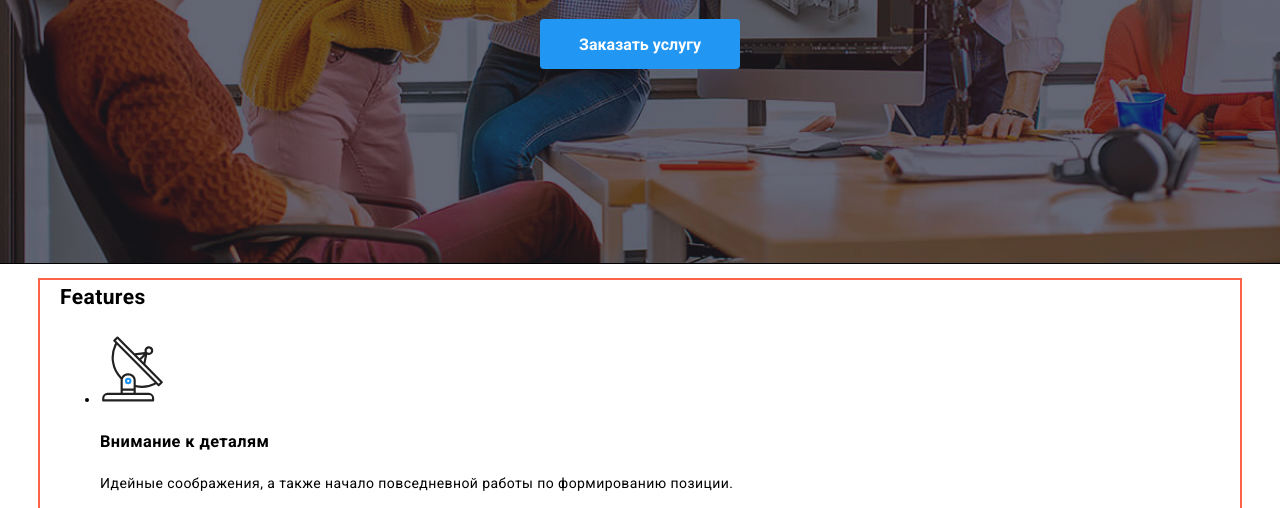
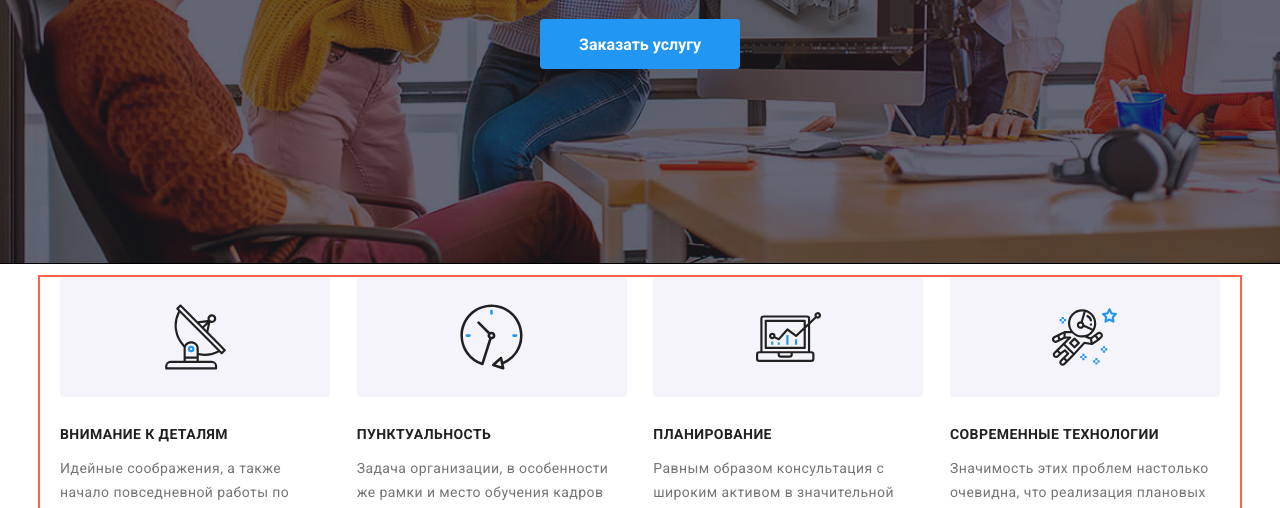
Before and after one commit to AnetM/goit-markup-hw-07, a plain HTML site: page index.html in a window 1280 px wide. Shown: the part 417-925 px from the top of the page. Drawn offline with nearby package versions, Linux system fonts and the light colour scheme.

Commit message:
advantages section refactured

```diff
--- a/index.html
+++ b/index.html
@@ -159,7 +159,7 @@
         <div class="container features">
           <h2 class="section-title visually-hidden">Features</h2>
           <ul class="feature-list">
-            <li class="">
+            <li class="feature-list_item">
               <div class="list-item">
                 <svg class="icon" width="65" height="70">
                   <use href="./img/symbol-defs.svg#icon-antenna"></use>
@@ -171,7 +171,7 @@
                 формированию позиции.
               </p>
             </li>
-            <li class="">
+            <li class="feature-list_item">
               <div class="list-item">
                 <svg class="icon" width="65" height="70">
                   <use href="./img/symbol-defs.svg#icon-clock"></use>
@@ -183,7 +183,7 @@
                 кадров влечет за собой.
               </p>
             </li>
-            <li class="">
+            <li class="feature-list_item">
               <div class="list-item">
                 <svg class="icon" width="65" height="70">
                   <use href="./img/symbol-defs.svg#icon-diagram"></use>
@@ -195,7 +195,7 @@
                 степени обуславливает.
               </p>
             </li>
-            <li class="">
+            <li class="feature-list_item">
               <div class="list-item">
                 <svg class="icon" width="65" height="70">
                   <use href="./img/symbol-defs.svg#icon-astronaut"></use>
--- a/sass/components/_advantages.scss
+++ b/sass/components/_advantages.scss
@@ -0,0 +1,54 @@
+.visually-hidden {
+    position: absolute;
+    width: 1px;
+    height: 1px;
+    margin: -1px;
+    border: 0;
+    padding: 0;
+    clip: rect(0 0 0 0);
+    overflow: hidden;
+}
+
+.list-item {
+    display: flex;
+    width: 270px;
+    height: 120px;
+    border-radius: 4px;
+    background-color: $icon-background-color;
+
+    & .icon {
+        margin: auto;
+    }
+}
+
+.feature-list {
+    list-style: none;
+    display: flex;
+    padding: 0;
+    justify-content: space-between;
+
+    &_item {
+    width: 270px;
+    }
+
+    & .title {
+        color: $title-color;
+        font-weight: 700;
+        font-size: 14px;
+        line-height: 1.14;
+        letter-spacing: 0.03em;
+
+        text-transform: uppercase;
+
+        padding-top: 0px;
+        margin-bottom: 10px;
+        margin-top: 30px;
+    }
+
+    & .text {
+        color: $primary-text-color;
+        margin-bottom: 0;
+        padding-bottom: 94px;
+    }
+
+}
--- a/sass/main.scss
+++ b/sass/main.scss
@@ -1,2 +1,3 @@
 @import "./utils/variables";
 @import "./components/hero";
+@import "./components/advantages"
```
Also changed, not shown: css/main.css, css/main.min.css, 2 other files.
